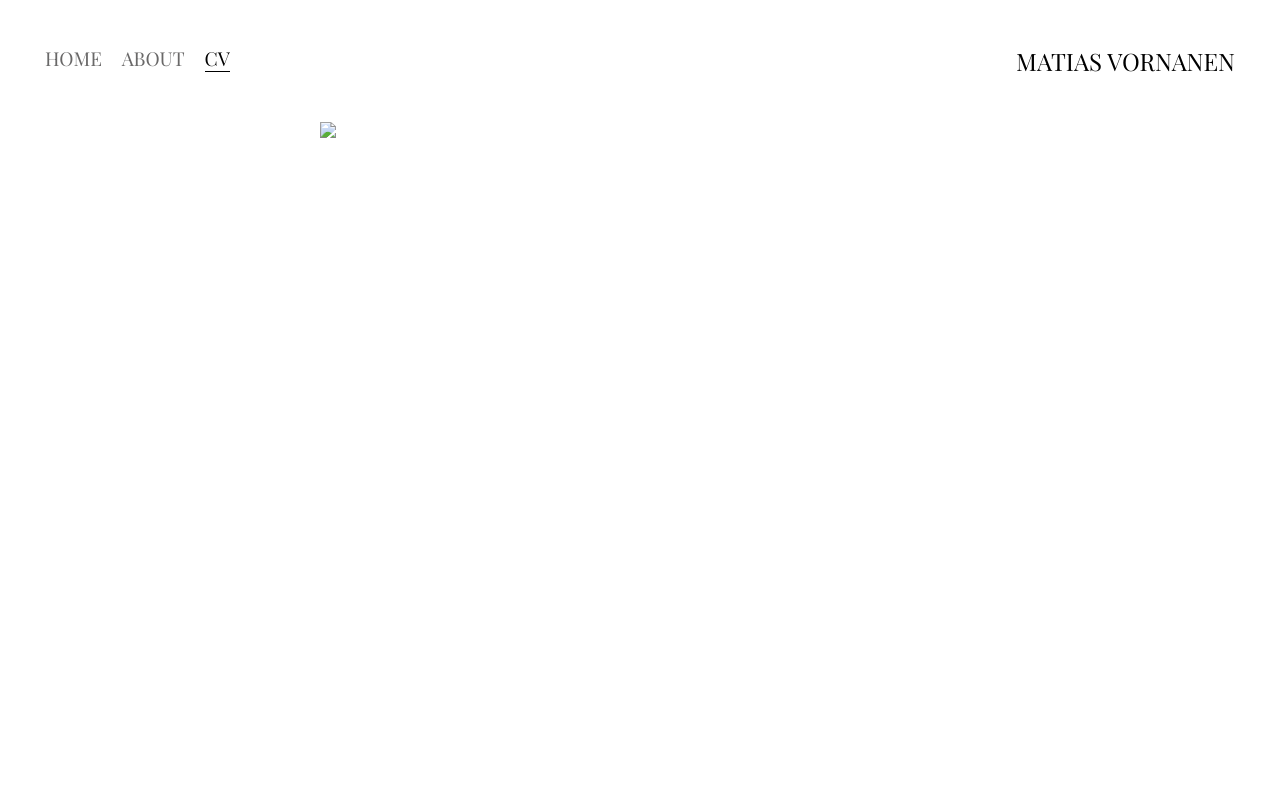
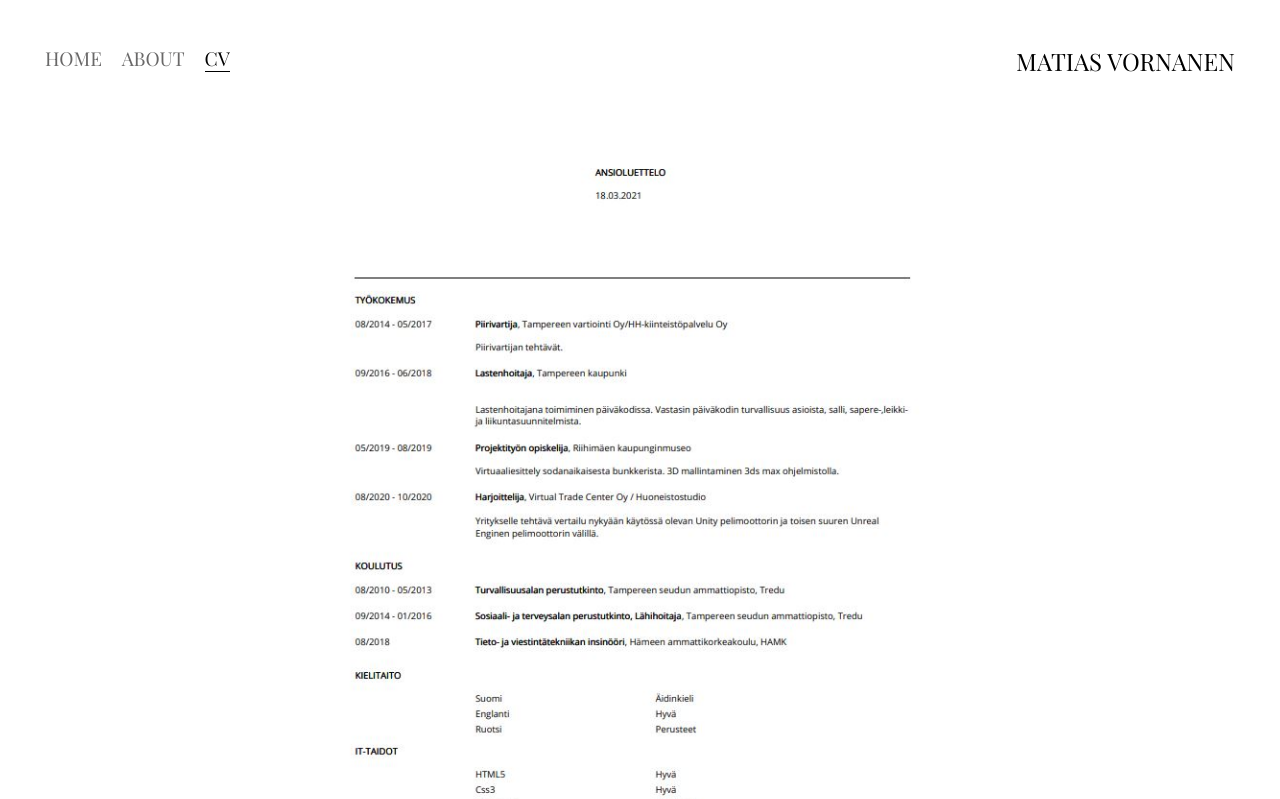
Before and after one commit to Mats15/Portfolio, a plain HTML site: page dist/cv.html in a window 1280 px wide. Shown: the top 799 px of the page. Drawn offline with nearby package versions, Linux system fonts and the light colour scheme.

Commit message:
jpg to png

```diff
--- a/dist/cv.html
+++ b/dist/cv.html
@@ -46,7 +46,7 @@
             <div class="cv-content-wrapper">
 
                     <div class="cv-image-wrapper">
-                        <img src="images/cv_picture.JPG">
+                        <img src="images/cv_picture.png">
                     </div>
 
             </div>
```
